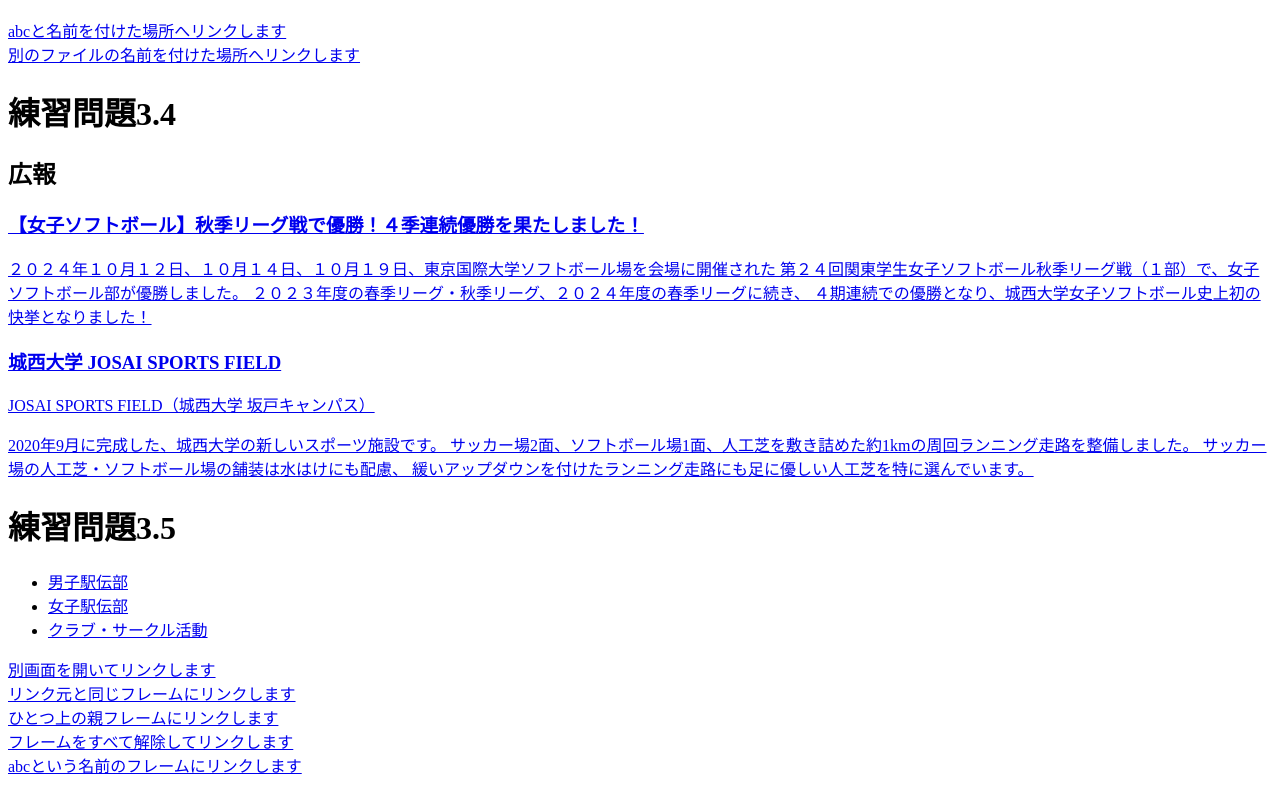
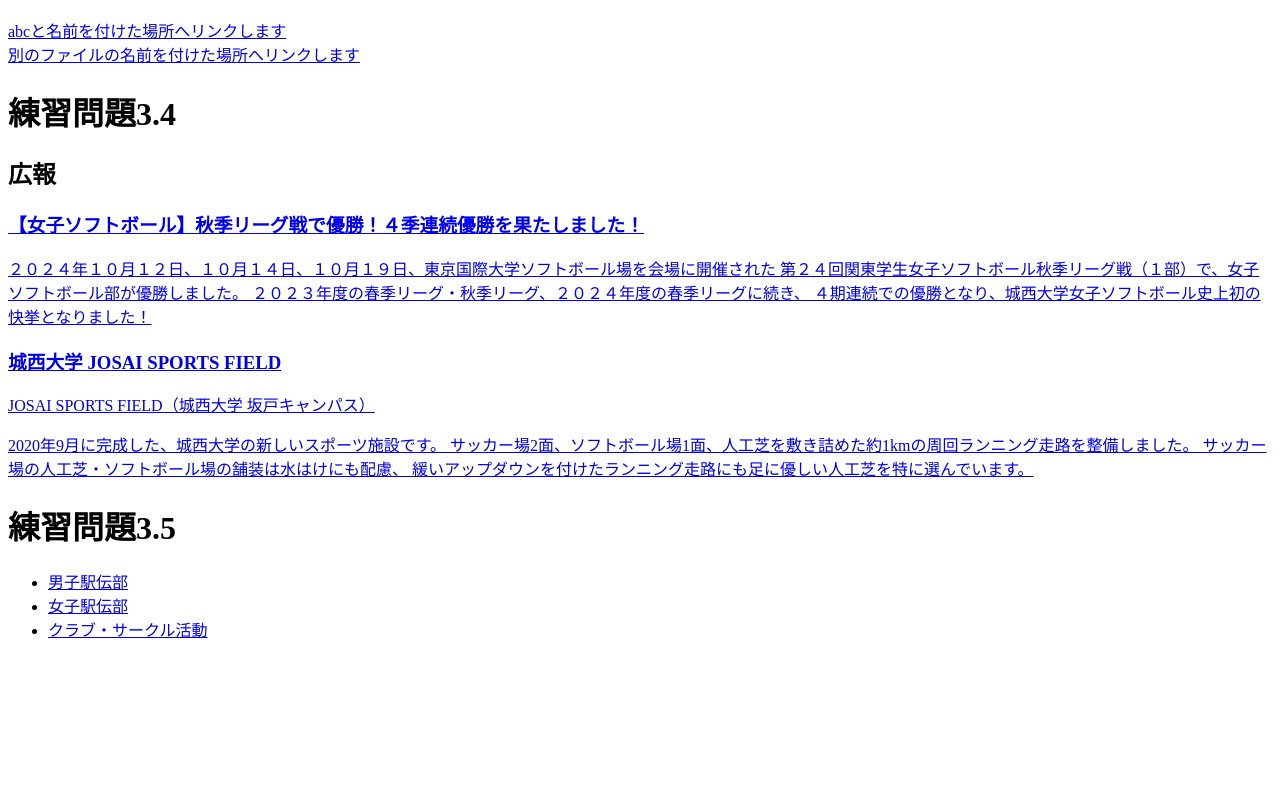
Before and after one commit to shuno3333/i, a plain HTML site: page index.html in a window 1280 px wide. Shown: the part 3055-3840 px from the top of the page. After the commit the page ends 3712 px from the top, so only its background shows below. Drawn offline with Linux system fonts and the light colour scheme.

Commit message:
Update index.html

```diff
--- a/index.html
+++ b/index.html
@@ -350,10 +350,6 @@
     </li>
   </ul>
 </nav>
-<a href="a.html"target="_blank">別画面を開いてリンクします</a><br>
-<a href="a.html"terget="_self">リンク元と同じフレームにリンクします</a><br>
-<a href="a.html"target="_parsent">ひとつ上の親フレームにリンクします</a><br>
-<a href="a.html"target="_top">フレームをすべて解除してリンクします</a><br>
-<a href="a.html"target="abc">abcという名前のフレームにリンクします</a><br>
+
 </body>
 </html>
```
